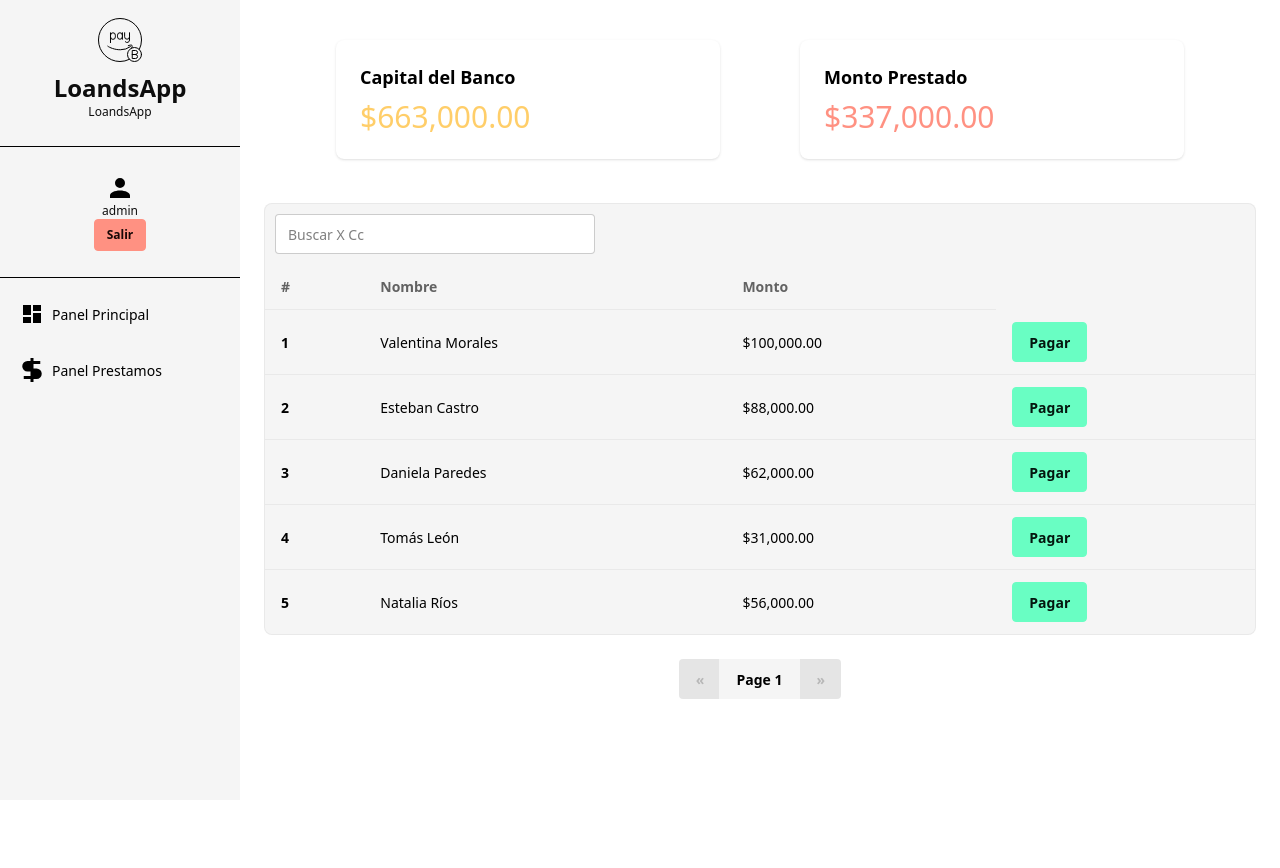
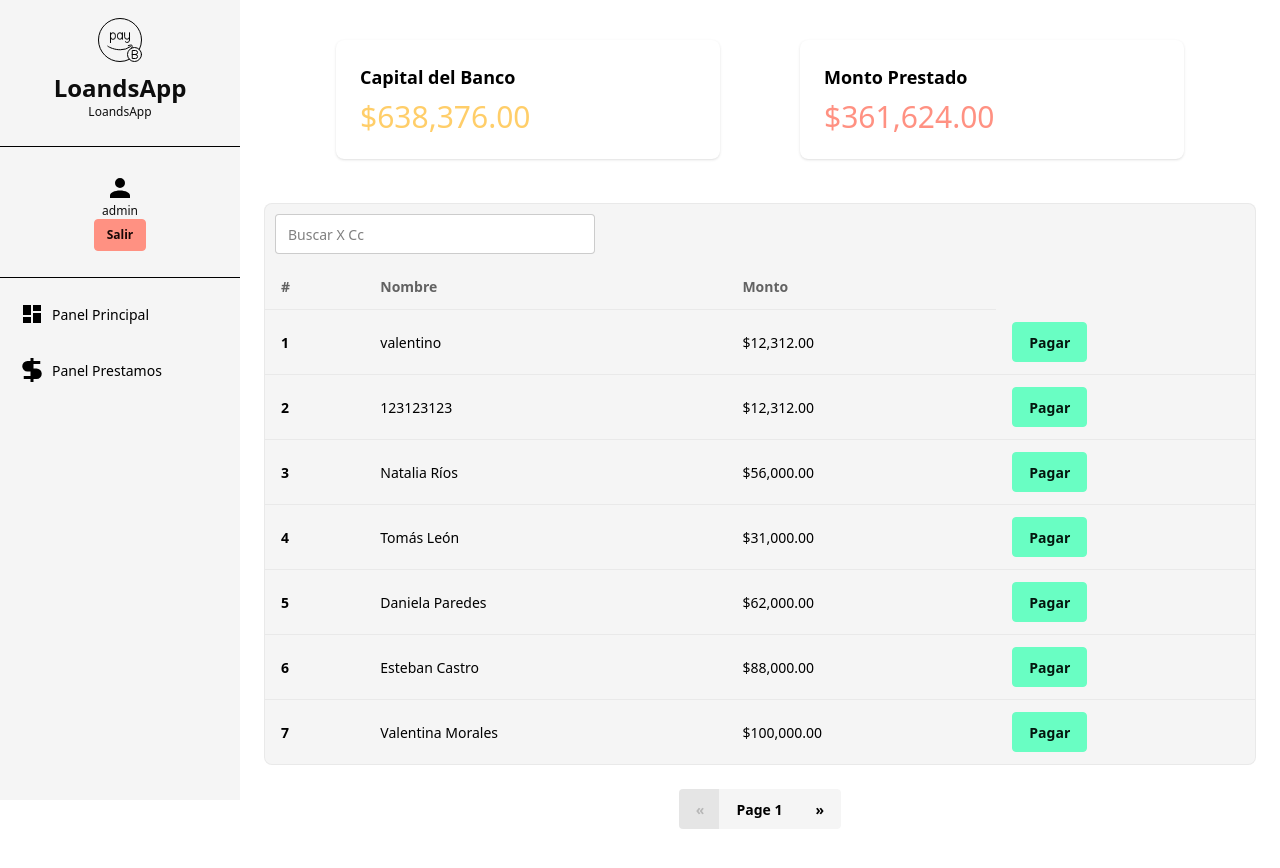
Before and after one commit to joseAL520/LoansApp, an Angular app: page / in a window 1280 px wide. Shown: the top 868 px of the page. Before the commit the page ends 800 px from the top, so only its background shows below. Built offline with nearby package versions, Linux system fonts and the light colour scheme; data requests are answered from the project's data file; sample sign-in values are in the browser's storage.

Commit message:
lifo - time

```diff
--- a/db.json
+++ b/db.json
@@ -39,6 +39,22 @@
       "email": "natalia.rios@example.com",
       "loans": 56000,
       "payDate": "2025-07-03"
+    },
+    {
+      "id": "77c7f103-6d71-4e89-9174-5ee1cbb01cd4",
+      "nit": 31232123,
+      "fullName": "123123123",
+      "email": "1231@123",
+      "loans": 12312,
+      "payDate": null
+    },
+    {
+      "id": "3bc9f696-d1af-4b57-bd59-1b94b52d4ae1",
+      "nit": 123123,
+      "fullName": "valentino",
+      "email": "123j@gamil.com",
+      "loans": 12312,
+      "payDate": "2025-07-10"
     }
   ],
   "login": {
--- a/src/app/dashboard/components/dashboard-form/dashboard-form.component.ts
+++ b/src/app/dashboard/components/dashboard-form/dashboard-form.component.ts
@@ -54,7 +54,7 @@ export class DashboardFormComponent  {
 
     this.isActiveAlertSuccess.set(true)
    setTimeout(() => {
-    this.isActiveAlertSuccess.set(true)
+    this.isActiveAlertSuccess.set(false)
    }, 3000);
 
     const newClient = this.myForm.value
--- a/src/app/dashboard/components/dashboard-list/dashboard-list.component.html
+++ b/src/app/dashboard/components/dashboard-list/dashboard-list.component.html
@@ -28,7 +28,7 @@
         </tr>
       </thead>
       <tbody>
-        @for (item of clients(); track item.id; let index = $index;) {
+        @for (item of clients()?.slice()?.reverse(); track item.id ; let index = $index;) {
           <tr>
             <th>{{ index + 1 }}</th>
             <td>{{ item.fullName }}</td>
--- a/src/app/dashboard/pages/dashboar-page/dashboar-page.component.ts
+++ b/src/app/dashboard/pages/dashboar-page/dashboar-page.component.ts
@@ -66,8 +66,13 @@ export class DashboarPageComponent  {
 
   nextPage() {
     if (this.lastLoadCount() === this.limit) {
-    this.currentPage.update(p => p + 1);
-  }
+    const nextOffset = (this.currentPage() + 1) * this.limit;
+    this.clientService.getClientsLimit(this.limit, nextOffset).subscribe(nextClients => {
+      if (nextClients.length > 0) {
+        this.currentPage.update(p => p + 1);
+      }
+    });
+   }
   }
   prevPage() {
     this.currentPage.update(p => (p > 0 ? p - 1 : 0));
--- a/src/app/dashboard/pages/loans-page/loans-page.component.ts
+++ b/src/app/dashboard/pages/loans-page/loans-page.component.ts
@@ -1,4 +1,4 @@
-import { ChangeDetectionStrategy, Component, inject, resource, signal } from '@angular/core';
+import { ChangeDetectionStrategy, Component, computed, inject, resource, signal } from '@angular/core';
 import { DashboarCardsComponent } from "../../components/dashboar-cards/dashboar-cards.component";
 import { DashboardFormComponent } from "../../components/dashboard-form/dashboard-form.component";
 import { DashboardListComponent } from "../../components/dashboard-list/dashboard-list.component";
@@ -20,19 +20,22 @@ export class LoansPageComponent {
   clientService = inject(DashboardService)
   adminService = inject(AdmBankService)
 
-  clientsRequest = signal({});
 
   totalLoans = signal<number| null>(null)
   capital = signal<number| undefined>(undefined)
 
-  limit = 5;
+
+  currentPage = signal(0);
+  offset = computed(() => this.currentPage() * 3);
 
   //get
-  clientsResource = resource({
-    request: this.clientsRequest,
-      loader: async ({ request: offset }) => {
+ clientsResource = resource({
+    request: (() => this.offset()),
+    loader: async ({ request: offset }) => {
       const clients = await firstValueFrom(
-        this.clientService.getClientsLimit(this.limit, 0),
+        this.clientService.getClients().pipe(
+          map( clients =>  clients.slice(-3))
+        ),
       );
       this.calculateFinancialSummary()
       return clients;
@@ -62,7 +65,7 @@ export class LoansPageComponent {
   postClient(x:any){
     this.clientService.postClients(x).subscribe({
     next: () => {
-       this.clientsRequest.update(r => ({ ...r }));
+       this.clientsResource.reload()
     },
     error: (err) => {
       console.error('Error al enviar cliente', err);
@@ -90,7 +93,8 @@ export class LoansPageComponent {
   clietnDeleteBy(x:string){
     this.clientService.deleteClients(x).subscribe({
     next: () => {
-       this.clientsRequest.update(r => ({ ...r }));
+      this.clientsResource.reload()
+
     },
     error: (err) => {
       console.error('Error al eliminar cliente', err);
@@ -100,6 +104,6 @@ export class LoansPageComponent {
   }
 
   ngOnInit(): void {
-   this.clientsRequest.update(r => ({ ...r }));
+    this.clientsResource.reload()
   }
 }
--- a/src/app/dashboard/services/dashboard.service.ts
+++ b/src/app/dashboard/services/dashboard.service.ts
@@ -12,7 +12,7 @@ export class DashboardService {
 
   private httpClient = inject(HttpClient)
 
-
+  //NOTA: cree dos get para una para manejos con parametros y otros no
   getClientsLimit(limit: number, offset: number = 0):Observable<Client[]>{
     return this.httpClient.get<Client[]>(`${basUrl}`,{
       params:{
```
